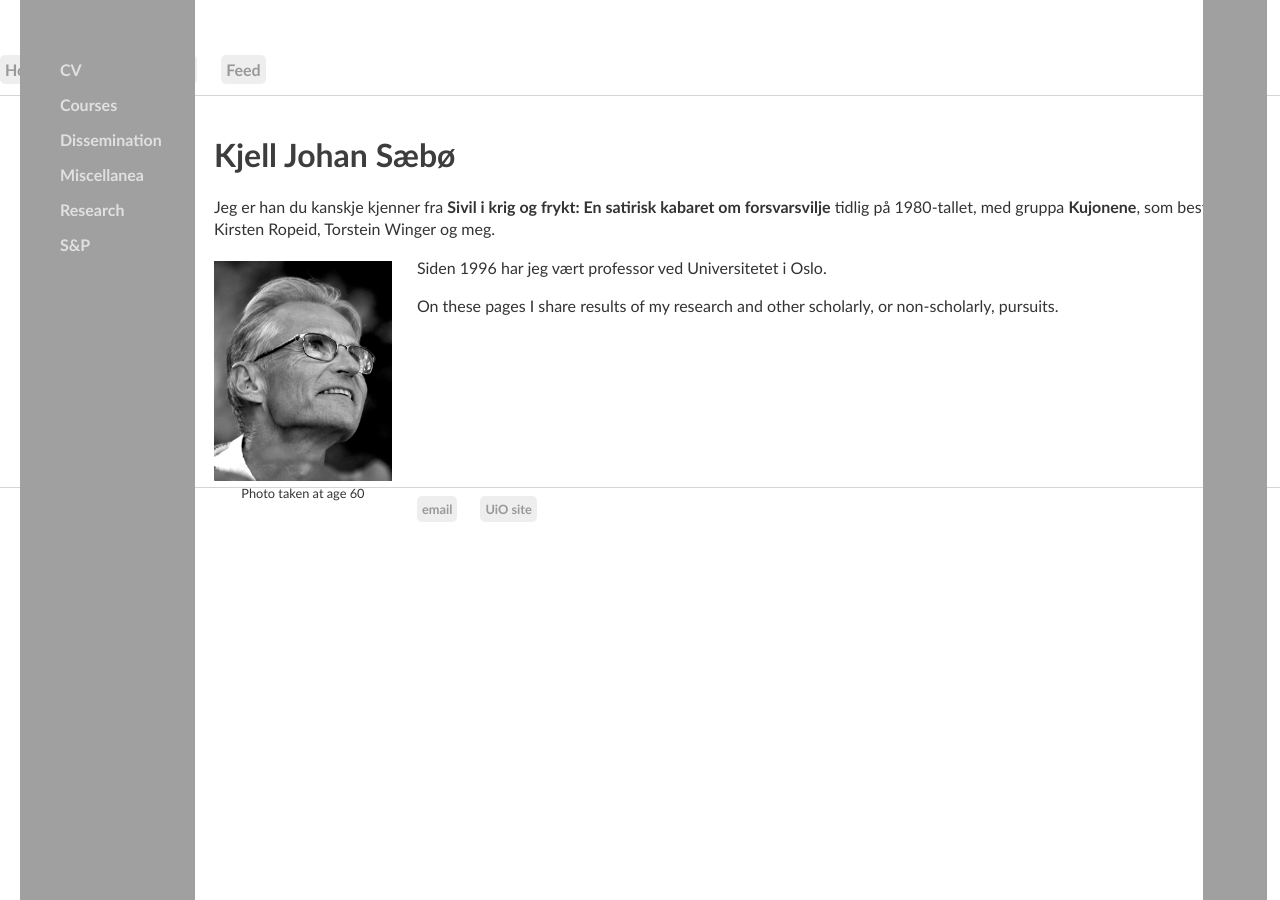
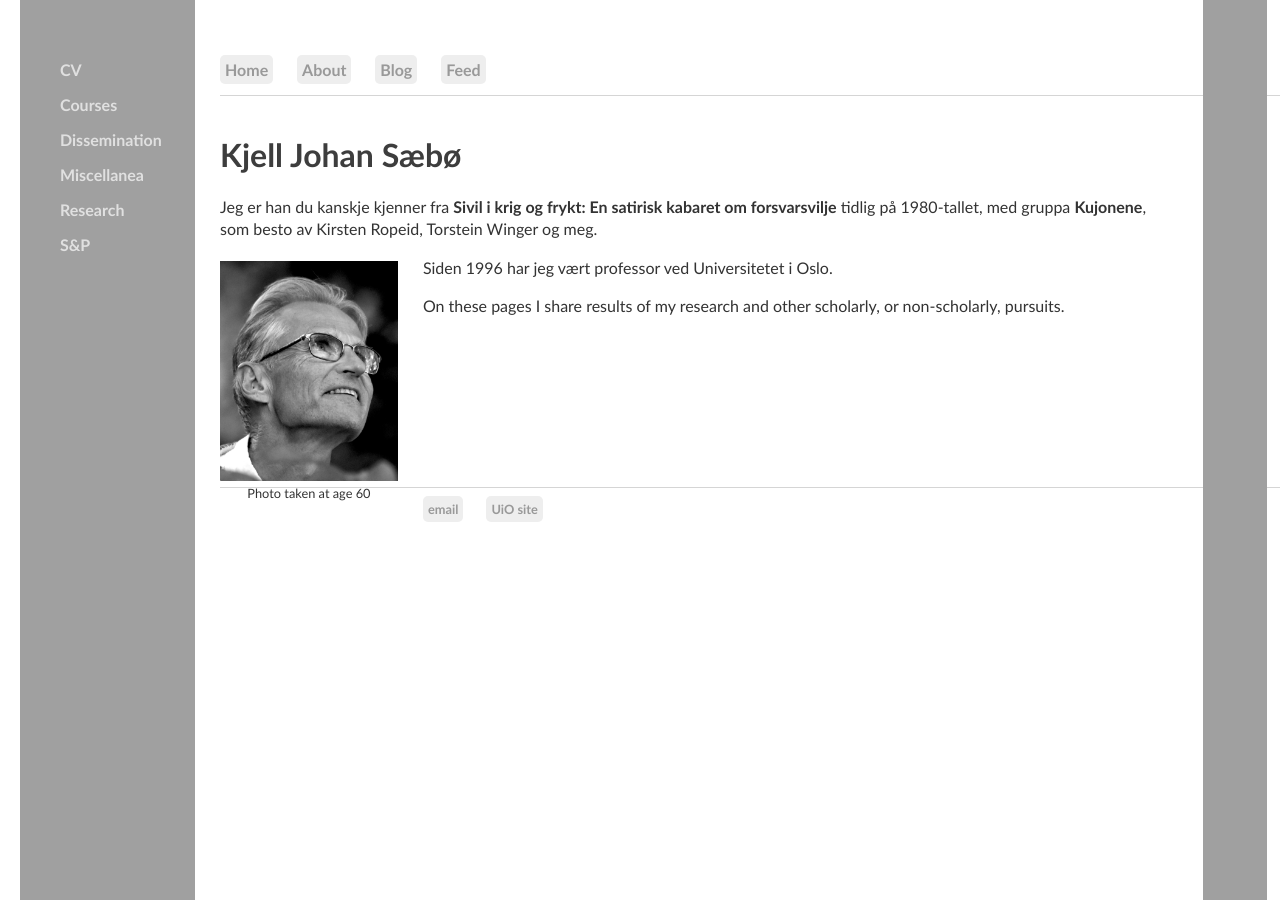
Before and after one commit to kjelljs/kjelljs.github.io, a Jekyll site: the page built from index.html, in a window 1280 px wide. Built offline with Jekyll 4.4.1, drawn with Linux system fonts in a browser that asks for light colours.

Commit message:
Update main.css

```diff
--- a/css/main.css
+++ b/css/main.css
@@ -1,10 +1,11 @@
 #main {
-  margin: 0 15px 0 214px; /* Same as the width of the sidenav */
+  margin: 0 8% 0 220px; /* Same as the width of the sidenav */
 }
 body {
      margin: 60px auto;
 }
 nav {
+    margin-left: 220px;
     border-bottom: 1px solid #d5d5d5;
     font-size: 1em;
 }
@@ -112,6 +113,7 @@ a {
   text-decoration: none;
 }
 footer {
+    margin-left: 220px;
     border-top: 1px solid #d5d5d5;
     font-size: .8em;
 }
```
